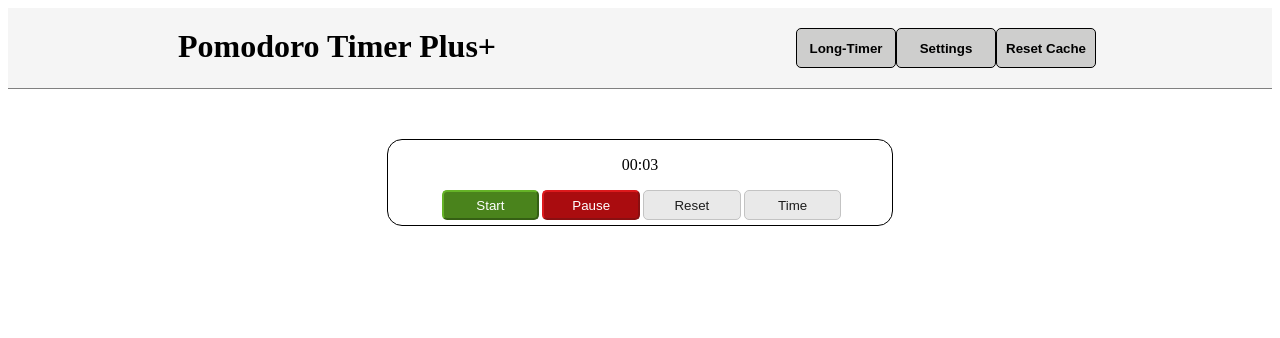
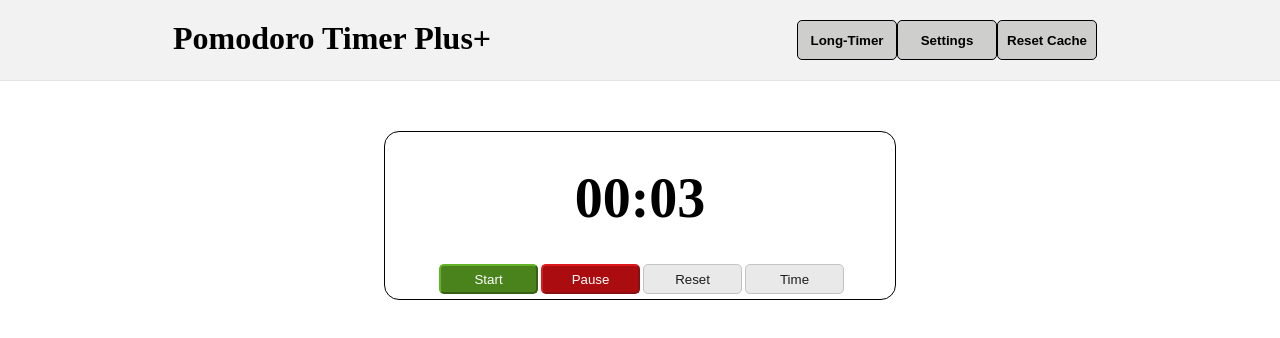
Before and after one commit to hy2850/timer-react, a React (Create React App) app: page / in a window 1280 px wide. Shown: the top 338 px of the page. Built offline with nearby package versions, Linux system fonts and the light colour scheme.

Commit message:
🎨 CSS and code clean-up

```diff
--- a/src/components/App.js
+++ b/src/components/App.js
@@ -1,4 +1,4 @@
-import React, {useState, useEffect, useRef} from 'react';
+import React, {useState, useEffect} from 'react';
 import '../styles/App.css';
 import Timer from './Timer';
 import GeneralSettingsModal from './GeneralSettingsModal.js';
@@ -7,6 +7,7 @@ function App(props) {
   const [toggleSecond, setToggleSecond] = useState(false);
   const [modalOpen, setModalOpen] = useState(false);
 
+  // Default initTime
   const INIT_TIME = {
     shortTT : 3,
     shortBT: 2,
@@ -45,10 +46,12 @@ function App(props) {
     localStorage.setItem('generalSettings-json', JSON.stringify(genSettingsObj)); // cache general settings
   }, [genSettingsObj]);
 
+  // Called when general settings modal closes
   function applySettings(settingsObj){
     //console.log("--Applying general settings - expecting re-rendering--")
     setSettingsObj(settingsObj)
   }
+
 
   return (
     <>
@@ -59,6 +62,7 @@ function App(props) {
           <button onClick = {()=>setModalOpen(true)}>Settings</button>
           <button onClick = {()=>{localStorage.clear(); alert("cleared!")}}>Reset Cache</button>
         </div>
+
       </div>
       <div className = "wrapper">
         <Timer
@@ -83,6 +87,7 @@ function App(props) {
       </div>
 
       <GeneralSettingsModal
+        id="modalTest"
         isOpen={modalOpen}
         close={()=>setModalOpen(false)}
         save={(num)=>applySettings(num)}
--- a/src/components/Timer.js
+++ b/src/components/Timer.js
@@ -149,7 +149,7 @@ function Timer(props) {
         <>
             <div className = "timerBox" data-short>
                 <span id = "breakNotify">{onBreak.current ? "(on Break)" : " "}</span>
-
+                <br/>
                 <p>
                     <WritableClock
                         key={key}
@@ -158,7 +158,7 @@ function Timer(props) {
                         update={(time)=>updateFromClock(time)}
                     ></WritableClock>
                 </p>
-
+                <br/>
                 <div className = "buttonSet">
                     <button className = "button" id="start" onClick = {()=>setDidStart(true)}> Start </button>
                     <button className = "button" id="pause" onClick = {()=>reset(true)}> Pause </button>
--- a/src/styles/App.css
+++ b/src/styles/App.css
@@ -1,9 +1,14 @@
+body {
+  margin: 0;
+}
+
 .header {
+  width: 100%;
   display: flex;
   justify-content: space-around;
   padding: 20px;
-  border-bottom: solid gray 1px;
-  background-color: whitesmoke;
+  border-bottom: solid hsl(0, 0%, 90%) 1px;
+  background-color: hsl(0, 0%, 95%);
 }
 
 .header .title {
--- a/src/styles/Timer.css
+++ b/src/styles/Timer.css
@@ -16,11 +16,6 @@
   margin-top: 50px;
 
   width: 40%;
-}
-
-p#timer {
-  font-size: 3.5rem;
-  font-weight: bold;
 }
 
 #breakNotify {
@@ -80,3 +75,15 @@ p#timer {
 .timerBox[data-long].active {
   transform: scale(1);
 }
+
+/* Writable Clock */
+#timer {
+  font-size: 3.5rem;
+  font-weight: bold;
+}
+
+#timer input {
+  font-size: 3.5rem;
+  width: 2ch;
+  height: 2ch;
+}
```
Also changed, not shown: src/how_to_use.md (+2 -1 lines).
